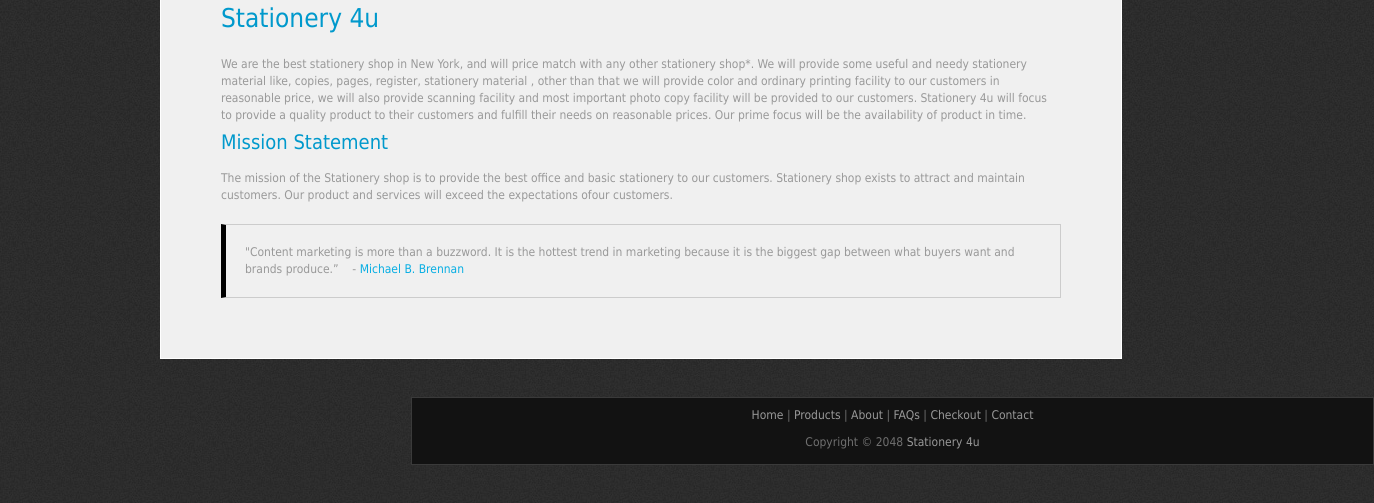
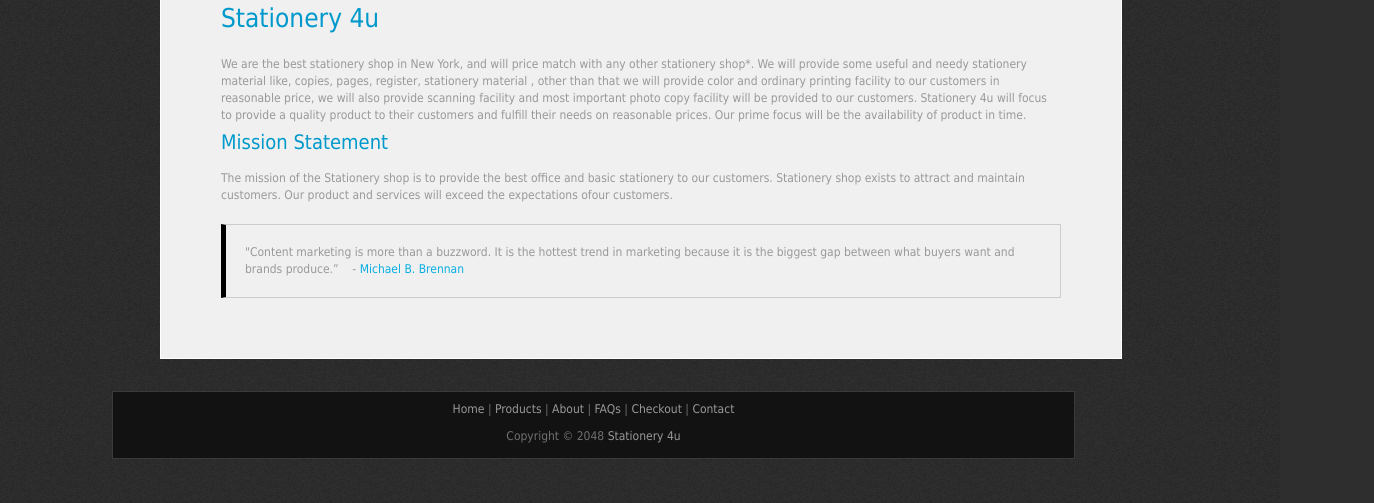
Before and after one commit to amisra01/amisra01.github.io, a plain HTML site: page about.html in a window 1280 px wide. Shown: the part 277-780 px from the top of the page, 1374 px wide, since content can reach past the window. Drawn offline with Linux system fonts and the light colour scheme.

Commit message:
The last hope

```diff
--- a/about.html
+++ b/about.html
@@ -100,7 +100,7 @@ ddsmoothmenu.init({
   <!-- END of templatemo_main -->
 
 </div>
-<div class="ddduiui" id="templatemo_footer">
+<div class="jddjd" id="templatemo_footer">
    	<p align="center">
 		<a href="index.html">Home</a> | <a href="products.html">Products</a> | <a href="about.html">About</a> | <a href="faqs.html">FAQs</a> | <a href="checkout.html">Checkout</a> | <a href="contact.html">Contact</a>
     </p>
--- a/css/ddsmoothmenu.css
+++ b/css/ddsmoothmenu.css
@@ -208,6 +208,14 @@ right: 5px;
 	height: 48px;
 	overflow: visible;
 }
+.jddjd{
+	position: absolute;
+	left: 112px;
+	top: 668px;
+	width: 202px;
+	height: 48px;
+	overflow: visible;
+}
 .dmy{
 	position: absolute;
 	left: 367px;
```
Also changed, not shown: contact.html (+2 -9 lines).
